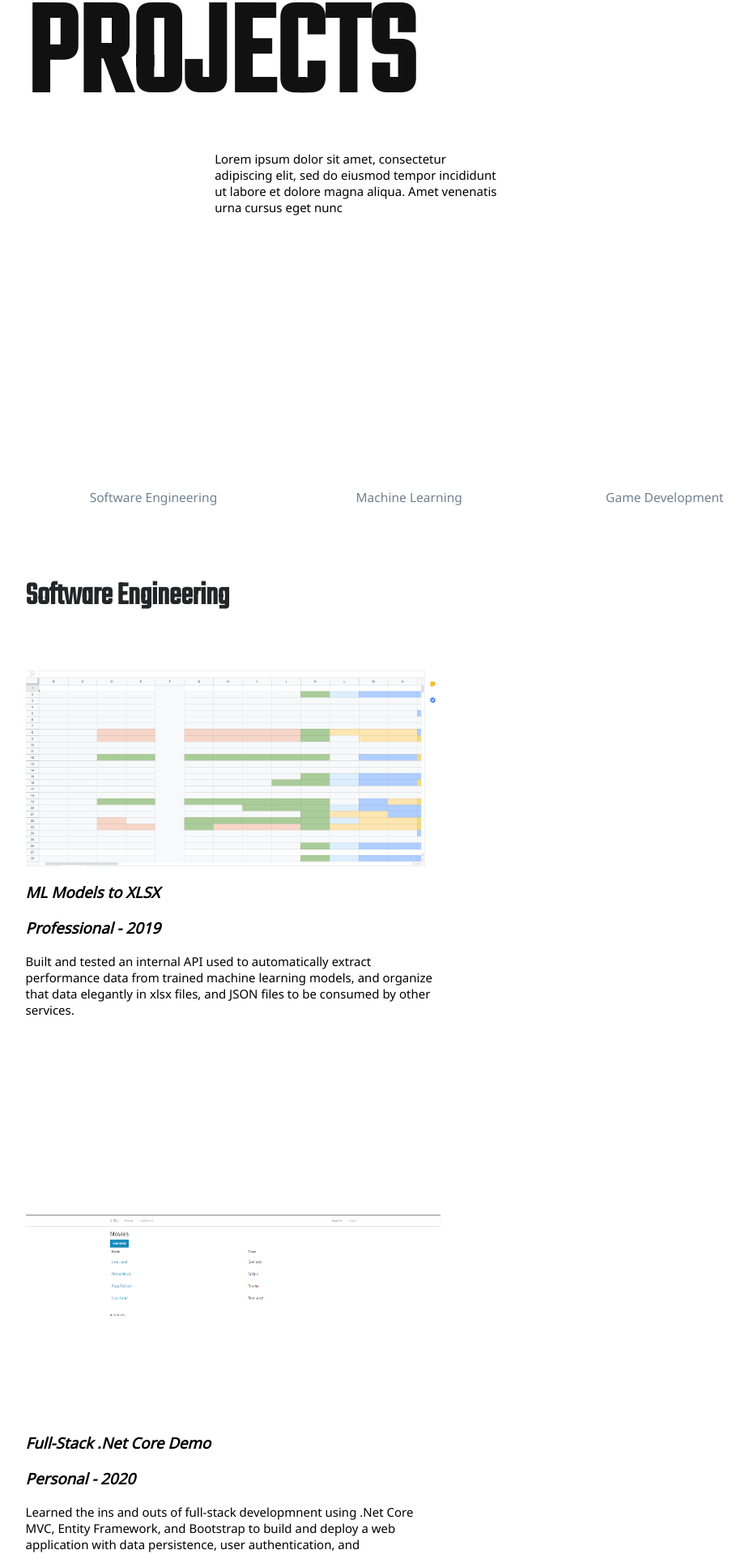
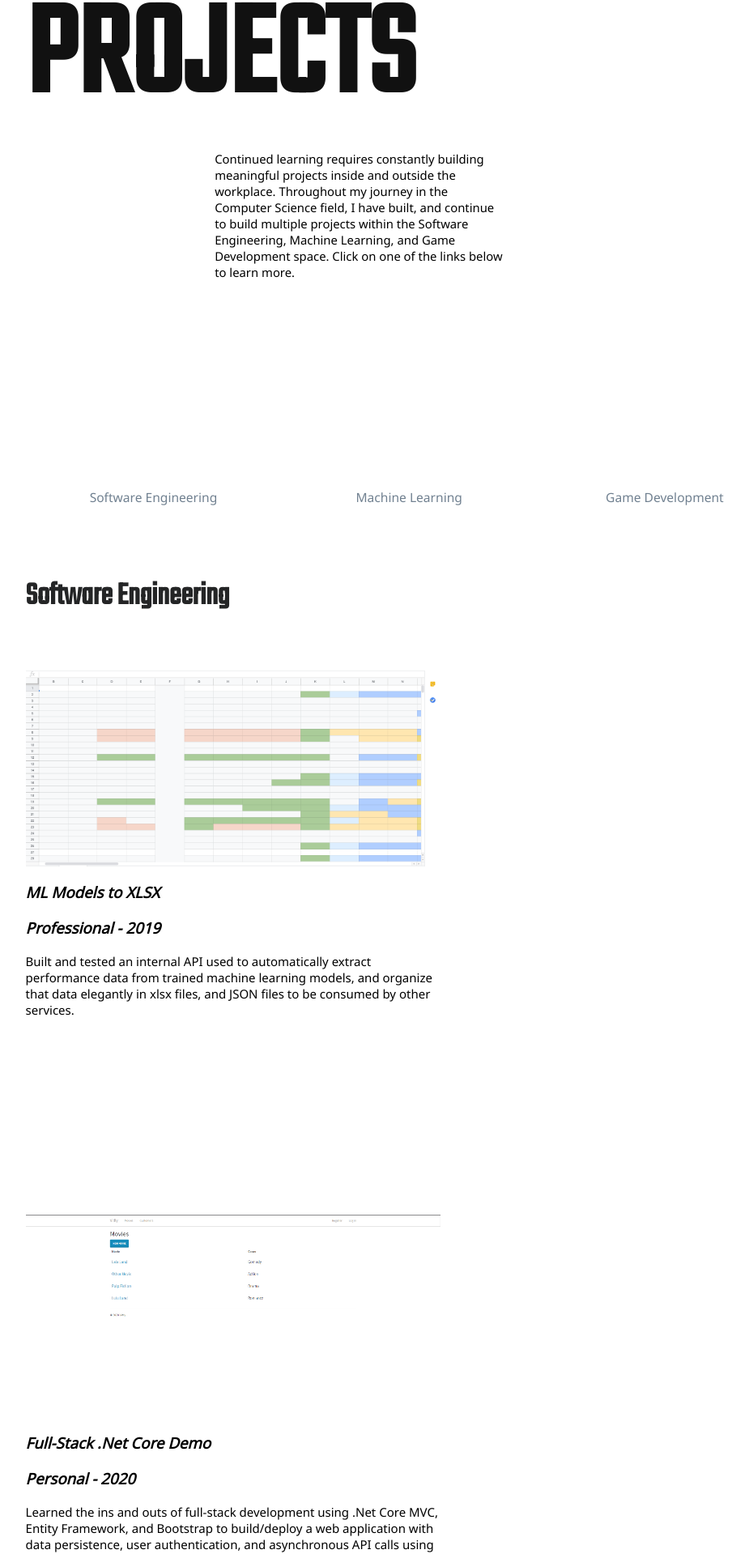
Before and after one commit to cgarner1/PortfolioSiteReact, a React (Create React App) app in the folder portfolio/: page /#/ in a window 1280 px wide. Shown: the part 126-2045 px from the top of the page at 81% size, without its empty margins (122-1047 px from the left). Built offline with nearby package versions, Linux system fonts and the light colour scheme; the HTML template or start-up script is replaced by a standard one.

Commit message:
spellchecking, added smooth-scroll

```diff
--- a/portfolio/public/index.html
+++ b/portfolio/public/index.html
@@ -23,7 +23,8 @@
       work correctly both with client-side routing and a non-root public URL.
       Learn how to configure a non-root public URL by running `npm run build`.
     -->
-    <title>React App</title>
+    <title>Christopher Garner
+    </title>
 </head>
   <body>
       <noscript>You need to enable JavaScript to run this app.</noscript>
--- a/portfolio/src/Components/PageHeader.js
+++ b/portfolio/src/Components/PageHeader.js
@@ -11,7 +11,7 @@ export function HeaderText(props) {
             </div>
             <div className="header-body-container">
                 <div></div>
-                <p>{props.children}</p>
+                <p className="intro-para">{props.children}</p>
                 <div></div>
             </div>
             <TripleItemGrid item1="Software Engineering" item2="Machine Learning" item3="Game Development"></TripleItemGrid>
--- a/portfolio/src/Components/ProjectsPage.js
+++ b/portfolio/src/Components/ProjectsPage.js
@@ -21,9 +21,8 @@ export function ProjectsPage() {
                     <section id="home-content">
                         <div className="viewport-entry">
                             <HeaderText title="PROJECTS">
-                                Lorem ipsum dolor sit amet, consectetur adipiscing elit,
-                                sed do eiusmod tempor incididunt ut labore et dolore magna aliqua.
-                                Amet venenatis urna cursus eget nunc
+                                Continued learning requires constantly building meaningful projects inside and outside the workplace. Throughout my journey in the Computer Science field,
+                                I have built, and continue to build multiple projects within the Software Engineering, Machine Learning, and Game Development space. Click on one of the links below to learn more.
                           </HeaderText>
                         </div>
                     </section>
@@ -36,7 +35,7 @@ export function ProjectsPage() {
                   </Project>
 
                     <Project name="Full-Stack .Net Core Demo" date="Personal - 2020" img="/images/ASPDemo.png">
-                        Learned the ins and outs of full-stack developmnent using .Net Core MVC, Entity Framework, and Bootstrap to build and deploy a web application with data persistence, user authentication,
+                        Learned the ins and outs of full-stack development using .Net Core MVC, Entity Framework, and Bootstrap to build/deploy a web application with data persistence, user authentication,
                         and asynchronous API calls using RESTful conventions.
                   </Project>
 
@@ -49,23 +48,23 @@ export function ProjectsPage() {
                     <section id="ML"><h2>Machine Learning</h2></section>
                     <Project name="Deep Learning Environment" date="Personal - 2019" img="/images/deep-q.gif">
                         Developed an AI environment from scratch designed to train reinforcement learning algorithms (Neural Networks, Genetic Algorithms, etc). The environment was based on
-                      <a href=""> OpenAI's Gym API.</a>  Designed a custom Deep-Q algorithm that then learned and mastered the environment.
+                      <a href="https://gym.openai.com/" target="_blank"> OpenAI's Gym API.</a>  Designed a custom Deep-Q algorithm that then learned and mastered the environment.
                   </Project>
 
                     <Project name="Neural Network CLI App" date="Personal - 2019" img="/images/cmd_app_code.png">
-                        Developed easy to use command line application designed to quickly choose, train, and implement multiple Convolutional Neural Networks using PyTorch and Python's
+                        Developed easy-to-use command line application designed to quickly choose, train, and implement multiple Convolutional Neural Networks using PyTorch and Python's
                         CLI tools.
                   </Project>
 
                     {/* Game Dev */}
-                    <section id="GD"><h2>Game Deveopment</h2></section>
-                    <Project name="Traingle Rush" date="Personal - 2020" img="/images/trirush.png">
+                    <section id="GD"><h2>Game Development</h2></section>
+                    <Project name="Triangle Rush" date="Personal - 2020" img="/images/trirush.png">
                         Collaborated with Elon University students to build a 2D shoot-em-up in Unity. Triangle Rush featured physics-based movement, the ability to grab and shoot back items
-                        in the game world, mutliple enemy types and power-ups.
+                        in the game world, mutliple enemy types, and power-ups.
                   </Project>
 
-                    <Project name="Unannounced Indie Project" date="Personal - 2020" img="">
-                        Currently building a larger scale indie project in Unity. More details in the future! Artwork in image is by Tomas Lean.
+                    <Project name="Unannounced Indie Project" date="Personal - 2020" img="/images/empty-image.jpg">
+                        Currently building a larger scale indie project in Unity. More details in the future!
                   </Project>
                 </div>
 
--- a/portfolio/src/index.css
+++ b/portfolio/src/index.css
@@ -26,11 +26,13 @@ code {
     --speed: 500px;
 }
 
+html {
+    scroll-behavior: smooth;
+}
 
-
-.page-container{
-    padding:0;
-    margin:0;
+.page-container {
+    padding: 0;
+    margin: 0;
 }
 
 
@@ -144,9 +146,14 @@ a {
 
 .header-text {
     font-family: 'Teko', sans-serif;
-    font-size:13vw; /*TODO Fit header to box, make text off black*/
+    font-size:13vw;
     margin:0;
     padding:0;
+}
+
+
+.intro-para{
+    font-size:calc(11px + 0.3vw);
 }
 
 .header-grid {
```
Also changed, not shown: portfolio/public/images/empty-image.jpg (added).
